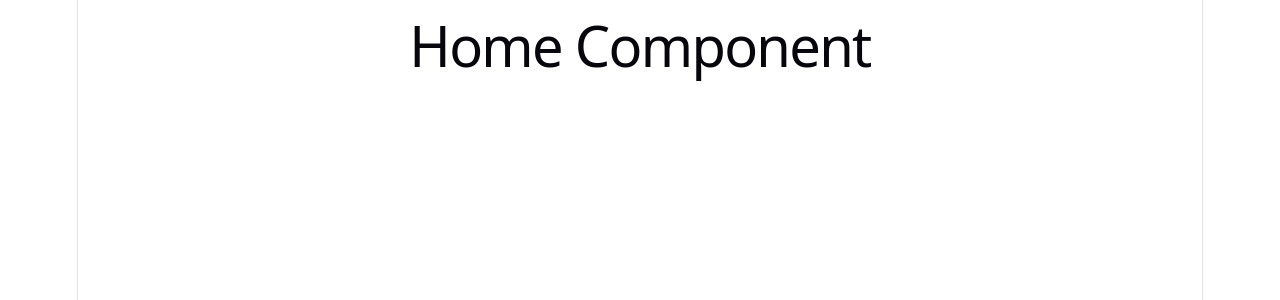
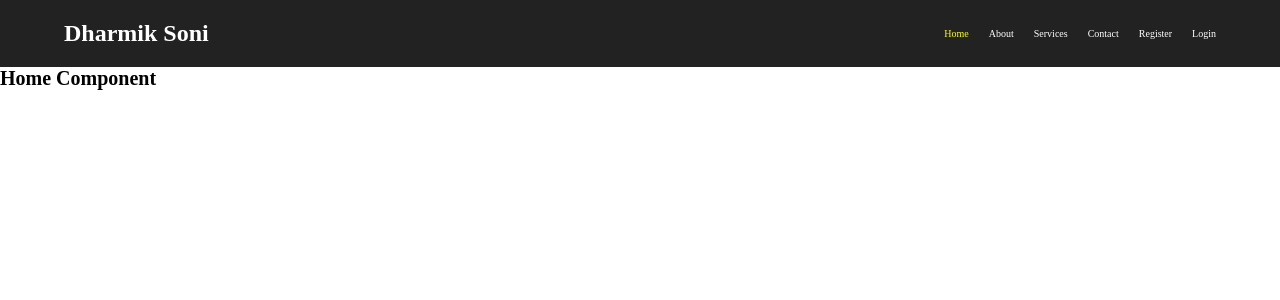
Before and after one commit to dharmiksoni15/Mern_stack_Project, a React (Vite) app in the folder client/: page / in a window 1280 px wide. Shown: the top 300 px of the page. Built offline with nearby package versions, Linux system fonts and the light colour scheme.

Commit message:
add Navbar component with React Router navigation

```diff
--- a/client/src/App.jsx
+++ b/client/src/App.jsx
@@ -6,11 +6,13 @@ import Contact from "./pages/Contact";
 import Login from "./pages/Login";
 import Register from "./pages/Register";
 import Service from "./pages/Service";
+import Navbar from "./components/Navbar";
 
 function App() {
   return (
     <>
       <BrowserRouter>
+      <Navbar/>
         <Routes>
           <Route path="/" element={<Home />} />
           <Route path="about" element={<About />} />
--- /dev/null
+++ b/client/src/components/Navbar.css
@@ -0,0 +1,36 @@
+header {
+  background-color: #222;
+  padding: 20px 0;
+  color: white;
+}
+
+.container {
+  width: 90%;
+  max-width: 1200px;
+  margin: auto;
+  display: flex;
+  justify-content: space-between;
+  align-items: center;
+}
+
+.logo-brand a {
+  color: white;
+  font-size: 24px;
+  font-weight: bold;
+  text-decoration: none;
+}
+
+nav ul {
+  list-style: none;
+  display: flex;
+  gap: 20px;
+}
+
+nav ul li a {
+  color: white;
+  text-decoration: none;
+}
+
+nav ul li a.active {
+  color: yellow; /* active page highlight */
+}
--- /dev/null
+++ b/client/src/components/Navbar.jsx
@@ -0,0 +1,27 @@
+import { NavLink } from "react-router-dom";
+import "./Navbar.css";
+
+const Navbar = () => {
+  return (
+    <header>
+      <div className="container">
+        <div className="logo-brand">
+          <NavLink to="/">Dharmik Soni</NavLink>
+        </div>
+
+        <nav>
+          <ul>
+            <li><NavLink to="/">Home</NavLink></li>
+            <li><NavLink to="/about">About</NavLink></li>
+            <li><NavLink to="/service">Services</NavLink></li>
+            <li><NavLink to="/contact">Contact</NavLink></li>
+            <li><NavLink to="/register">Register</NavLink></li>
+            <li><NavLink to="/login">Login</NavLink></li>
+          </ul>
+        </nav>
+      </div>
+    </header>
+  );
+};
+
+export default Navbar;
--- a/client/src/index.css
+++ b/client/src/index.css
@@ -1,111 +1,9 @@
-:root {
-  --text: #6b6375;
-  --text-h: #08060d;
-  --bg: #fff;
-  --border: #e5e4e7;
-  --code-bg: #f4f3ec;
-  --accent: #aa3bff;
-  --accent-bg: rgba(170, 59, 255, 0.1);
-  --accent-border: rgba(170, 59, 255, 0.5);
-  --social-bg: rgba(244, 243, 236, 0.5);
-  --shadow:
-    rgba(0, 0, 0, 0.1) 0 10px 15px -3px, rgba(0, 0, 0, 0.05) 0 4px 6px -2px;
-
-  --sans: system-ui, 'Segoe UI', Roboto, sans-serif;
-  --heading: system-ui, 'Segoe UI', Roboto, sans-serif;
-  --mono: ui-monospace, Consolas, monospace;
-
-  font: 18px/145% var(--sans);
-  letter-spacing: 0.18px;
-  color-scheme: light dark;
-  color: var(--text);
-  background: var(--bg);
-  font-synthesis: none;
-  text-rendering: optimizeLegibility;
-  -webkit-font-smoothing: antialiased;
-  -moz-osx-font-smoothing: grayscale;
-
-  @media (max-width: 1024px) {
-    font-size: 16px;
-  }
-}
-
-@media (prefers-color-scheme: dark) {
-  :root {
-    --text: #9ca3af;
-    --text-h: #f3f4f6;
-    --bg: #16171d;
-    --border: #2e303a;
-    --code-bg: #1f2028;
-    --accent: #c084fc;
-    --accent-bg: rgba(192, 132, 252, 0.15);
-    --accent-border: rgba(192, 132, 252, 0.5);
-    --social-bg: rgba(47, 48, 58, 0.5);
-    --shadow:
-      rgba(0, 0, 0, 0.4) 0 10px 15px -3px, rgba(0, 0, 0, 0.25) 0 4px 6px -2px;
-  }
-
-  #social .button-icon {
-    filter: invert(1) brightness(2);
-  }
-}
-
-body {
+*{
   margin: 0;
-}
-
-#root {
-  width: 1126px;
-  max-width: 100%;
-  margin: 0 auto;
-  text-align: center;
-  border-inline: 1px solid var(--border);
-  min-height: 100svh;
-  display: flex;
-  flex-direction: column;
+  padding: 0;
   box-sizing: border-box;
 }
 
-h1,
-h2 {
-  font-family: var(--heading);
-  font-weight: 500;
-  color: var(--text-h);
+html{
+  font-size: 62.5%;
 }
-
-h1 {
-  font-size: 56px;
-  letter-spacing: -1.68px;
-  margin: 32px 0;
-  @media (max-width: 1024px) {
-    font-size: 36px;
-    margin: 20px 0;
-  }
-}
-h2 {
-  font-size: 24px;
-  line-height: 118%;
-  letter-spacing: -0.24px;
-  margin: 0 0 8px;
-  @media (max-width: 1024px) {
-    font-size: 20px;
-  }
-}
-p {
-  margin: 0;
-}
-
-code,
-.counter {
-  font-family: var(--mono);
-  display: inline-flex;
-  border-radius: 4px;
-  color: var(--text-h);
-}
-
-code {
-  font-size: 15px;
-  line-height: 135%;
-  padding: 4px 8px;
-  background: var(--code-bg);
-}
```
